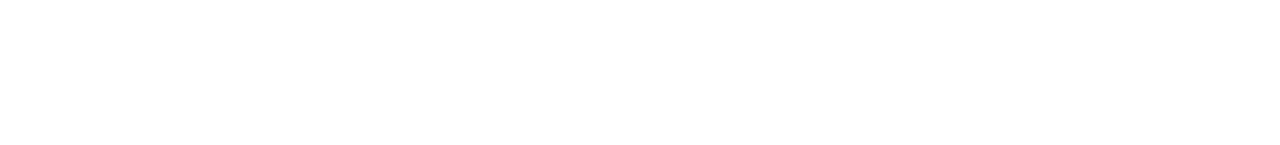
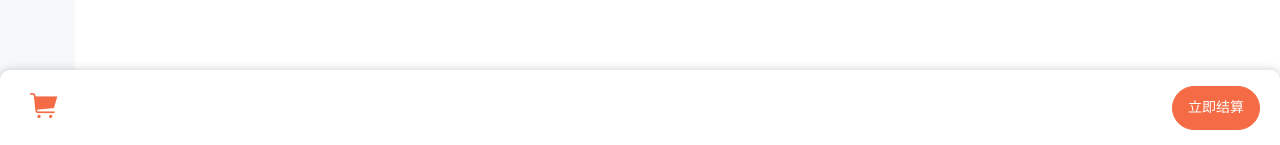
Before and after one commit to Papernoob/vue-dingcan, a Vue app: page /#/ in a window 1280 px wide. Shown: the part 655-800 px from the top of the page. Built offline with nearby package versions, Linux system fonts and the light colour scheme.

Commit message:
添加底部购买按钮

```diff
--- a/src/views/ShopView.vue
+++ b/src/views/ShopView.vue
@@ -4,7 +4,7 @@
     <header>
       <div class="shopDetailBox">
          <div class="shopImage">
-          <img src="" alt="" style="background:gray;width: 100px;height:100px;">
+          <img src="" alt="" style="background:gray;width: 100px;height:100px;"/>
         </div>
         <div class="shopDetail">
           <h2 class="shopName">沙县小吃</h2>
@@ -12,9 +12,9 @@
         </div>
       </div>
     </header>
-    <main>
+    <main ref="mainbox">
     <!-- 左侧边栏导航 -->
-      <van-sidebar v-model="active" id="sidebarNav">
+      <van-sidebar v-model="active" ref="sidebarNav" id="sideBarNav">
         <van-sidebar-item title="类别1" />
         <van-sidebar-item title="类别2" />
         <van-sidebar-item title="类别3" />
@@ -26,32 +26,55 @@
         finished-text="没有更多了"
         @load="onLoad"
       >
-        <FoodsComponent></FoodsComponent>
+        <FoodsComponent/>
       </van-list>
+      <!-- <FoodsDetails></FoodsDetails> -->
+      <Sku-Component :showOrNot="showSku"/>
     </main>
+    div.
+    <van-goods-action>
+      <van-goods-action-icon icon="shopping-cart" color="#f46b45" @click="shopCart"/>
+      <template v-solt="GoodsActionButton">
+        <van-button color="#f46b45" text="立即结算" @click="onClickButton" size="normal" round />
+      </template>
+      <!-- <van-goods-action-button
+        type="danger"
+        text="立即结算"
+        @click="onClickButton"
+
+      /> -->
+    </van-goods-action>
   </div>
 </template>
 
 <script>
 import FoodsComponent from '@/components/FoodsComponent.vue'
+// import FoodsDetails from '@/components/FoodDetails.vue'
+import SkuComponent from '@/components/SkuComponent.vue'
 export default {
   name: 'ShopView',
   mounted () { // 侦听滚动事件确保侧边导航在顶部
     window.addEventListener('scroll', this.handlerScroll)
+  },
+  components: {
+    FoodsComponent,
+    // FoodsDetails,
+    SkuComponent
   },
   data () {
     return {
       active: 0,
       list: [],
       loading: false,
-      finished: false
+      finished: false,
+      showSku: false
     }
   },
   methods: {
     handlerScroll () {
       const scrollTop = window.scrollY || document.documentElement.scrollTop || document.body.scrollTop
-      const sideBarNav = document.getElementById('sidebarNav')
-      const offsetTop = document.querySelector('main').offsetTop
+      const sideBarNav = this.$refs.sidebarNav.$el
+      const offsetTop = this.$refs.mainbox.offsetTop
       if (scrollTop >= offsetTop) {
         sideBarNav.style.top = scrollTop - offsetTop + 'px'
       } else {
@@ -72,10 +95,10 @@
           this.finished = true
         }
       }, 1000)
-    }
-  },
-  components: {
-    FoodsComponent
+    },
+    shopCart () {
+    },
+    onClickButton () {}
   }
 }
 </script>
@@ -104,15 +127,31 @@
     display: flex;
     align-content: flex-start;
   }
-  .van-sidebar{
+  /deep/.van-sidebar{
     display: inline-block;
     position: relative;
     top: 0;
     height: 100vh;
+    background-color: #f7f8fa;
   }
-  .van-list{
+  /deep/.van-list{
     display: inline-block;
     height: 100vh;
     width: 100vw;
   }
+  /deep/.van-goods-action{
+    display: flex;
+    justify-content: space-between;
+    padding-left: 20px;
+    padding-right: 20px;
+    height: 75px;
+    box-shadow:  0px 0px 10px 0px rgba(0, 0, 0, 0.2);
+    border-radius: 10px 10px 0 0;
+  }
+  /deep/.van-goods-action-icon__icon{
+    font-size: 30px;
+  }
+  /deep/.van-goods-action-icon{
+    background-color: initial;
+  }
 </style>
```
